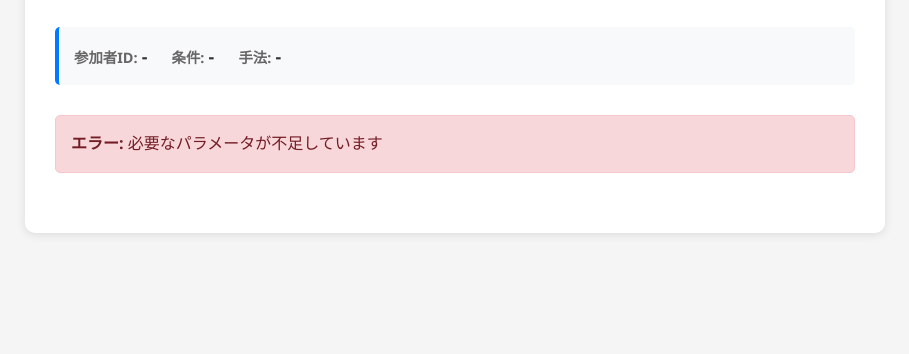
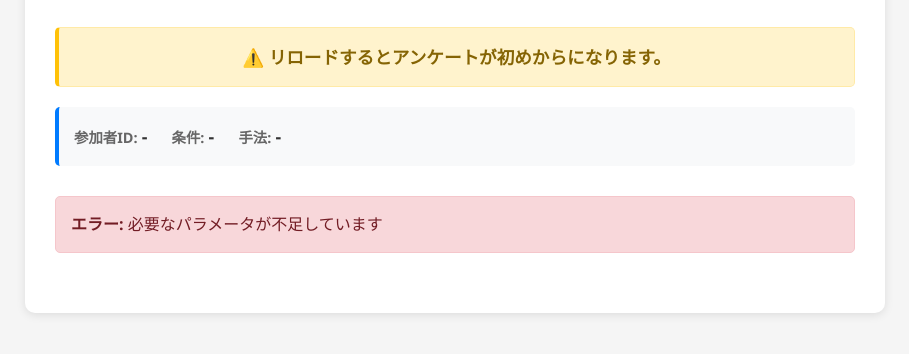
Before and after one commit to DigitalNatureGroup/murakami-survey-html, a website with bundled scripts: page index.html in a window 1280 px wide. Shown: the part 184-538 px from the top of the page, without its empty margins (185-1094 px from the left). Built offline with nearby package versions, Linux system fonts and the light colour scheme.

Commit message:
リロードするとアンケートが最初からになります

```diff
--- a/index.html
+++ b/index.html
@@ -32,6 +32,19 @@
         .header h1 {
             color: #333;
             margin: 0 0 10px 0;
+        }
+
+        .warning-panel {
+            background: #fff3cd;
+            border: 1px solid #ffeaa7;
+            color: #856404;
+            padding: 15px;
+            border-radius: 5px;
+            margin-bottom: 20px;
+            border-left: 4px solid #ffc107;
+            text-align: center;
+            font-weight: bold;
+            font-size: 1.1em;
         }
 
         .info-panel {
@@ -261,6 +274,10 @@
             <p>実験参加者の方へ：以下の質問にお答えください</p>
         </div>
 
+        <div class="warning-panel">
+            ⚠️ リロードするとアンケートが初めからになります。
+        </div>
+
         <div class="info-panel">
             <div class="info-item">
                 <span class="info-label">参加者ID:</span>
```
